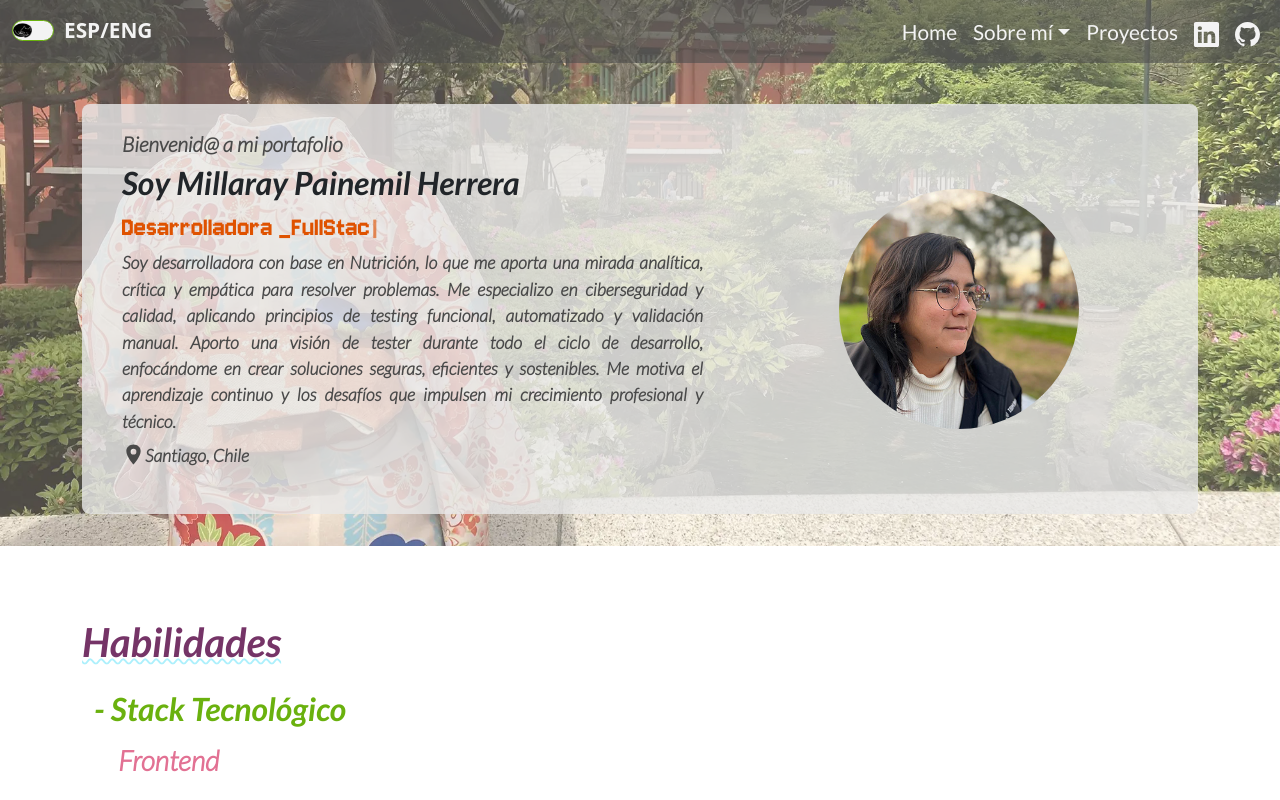
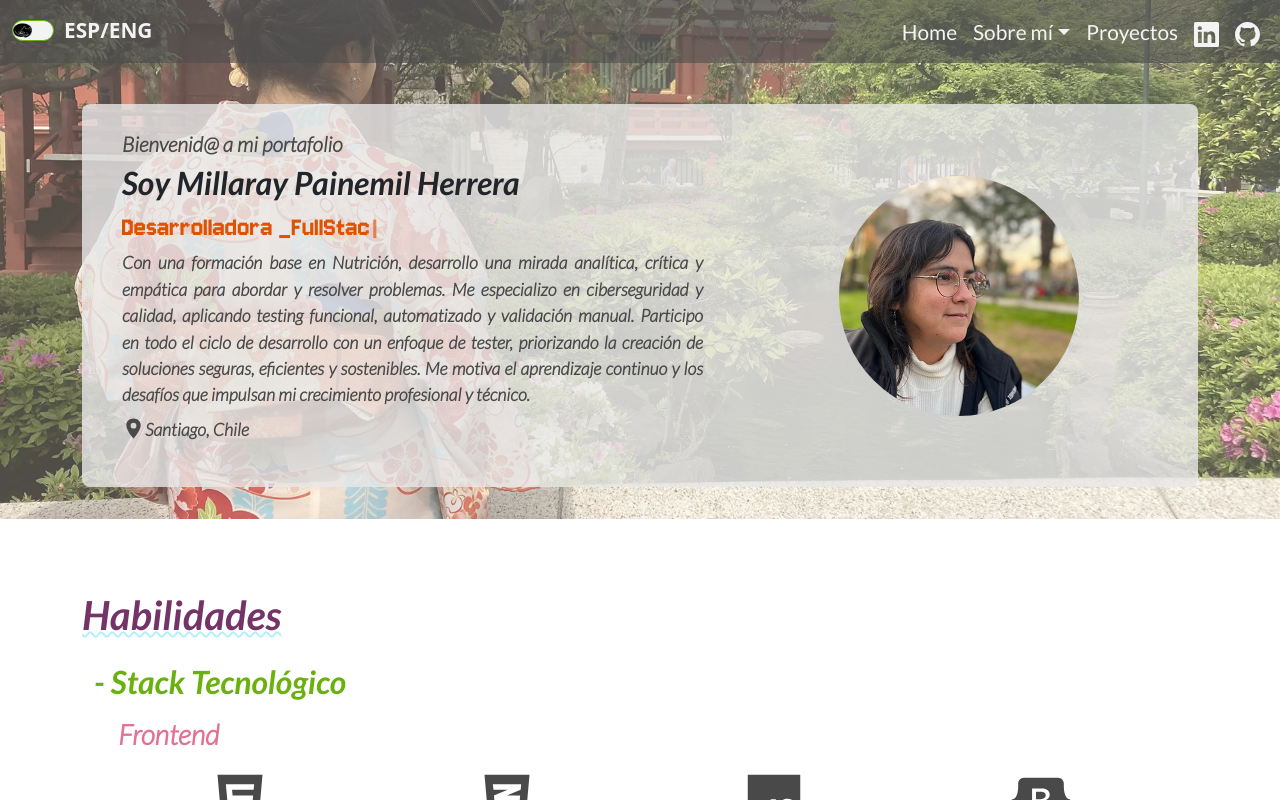
Before and after one commit to yumikosito/portafolio, a React (Vite) app: page / in a window 1280 px wide. Shown: the top 800 px of the page. Built offline with nearby package versions, Linux system fonts and the light colour scheme.

Commit message:
fix without preview

```diff
--- a/src/assets/js/projects.js
+++ b/src/assets/js/projects.js
@@ -13,7 +13,7 @@ const projects = {esp: [
     ]},
   website:{status:true, url:'https://github.com/yumikosito/test-askomdch'},
 },{
-  imgMb:'/portfolio/without-preview.png',
+  imgMb:'/portfolio/portfolio-without.png',
   title:'Proyecto curso Test Automation Engineer',
   date:'2025',
   author: 'Independiente',
--- a/src/components/home/Header.jsx
+++ b/src/components/home/Header.jsx
@@ -28,7 +28,7 @@ const Header = () => {
                   </Col>
                 </Row>
 
-                <p className='headerSubtext px-3 my-1'>{esp ? 'Soy desarrolladora con base en Nutrición, lo que me aporta una mirada analítica, crítica y empática para resolver problemas. Me especializo en ciberseguridad y calidad, aplicando principios de testing funcional, automatizado y validación manual. Aporto una visión de tester durante todo el ciclo de desarrollo, enfocándome en crear soluciones seguras, eficientes y sostenibles. Me motiva el aprendizaje continuo y los desafíos que impulsen mi crecimiento profesional y técnico.':'I’m a developer with a background in Nutrition, which gives me an analytical, critical, and empathetic approach to problem-solving. I specialize in cybersecurity and quality assurance, applying functional testing, automation, and manual validation. I bring a tester’s mindset to the entire development cycle, focusing on building secure, efficient, and sustainable solutions. I’m driven by continuous learning and challenges that foster my technical and professional growth.'}</p>
+                <p className='headerSubtext px-3 my-1'>{esp ? 'Con una formación base en Nutrición, desarrollo una mirada analítica, crítica y empática para abordar y resolver problemas. Me especializo en ciberseguridad y calidad, aplicando testing funcional, automatizado y validación manual. Participo en todo el ciclo de desarrollo con un enfoque de tester, priorizando la creación de soluciones seguras, eficientes y sostenibles. Me motiva el aprendizaje continuo y los desafíos que impulsan mi crecimiento profesional y técnico.':'With a background in Nutrition, I bring an analytical, critical, and empathetic perspective to problem-solving. I specialize in cybersecurity and quality, applying functional testing, automation, and manual validation. I contribute throughout the development cycle with a tester’s mindset, focusing on building secure, efficient, and sustainable solutions. Continuous learning and challenges that drive my professional and technical growth keep me motivated.'}</p>
                 <div className='d-flex headerSubtext px-3 py-1'>
                   <IoLocationSharp size={23}/> <p> Santiago, Chile</p>
                 </div>
```
Also changed, not shown: public/portfolio/portfolio-without.png (added).
